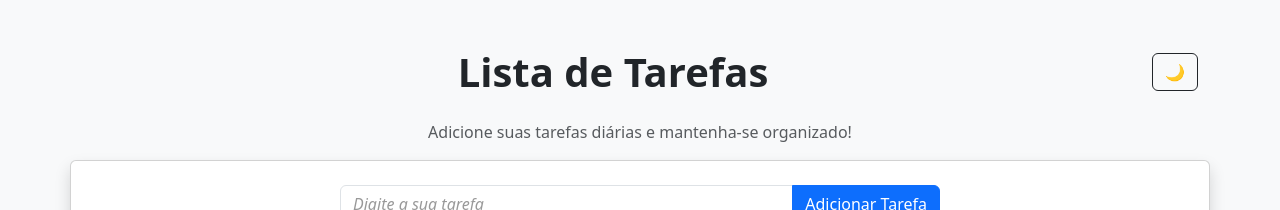
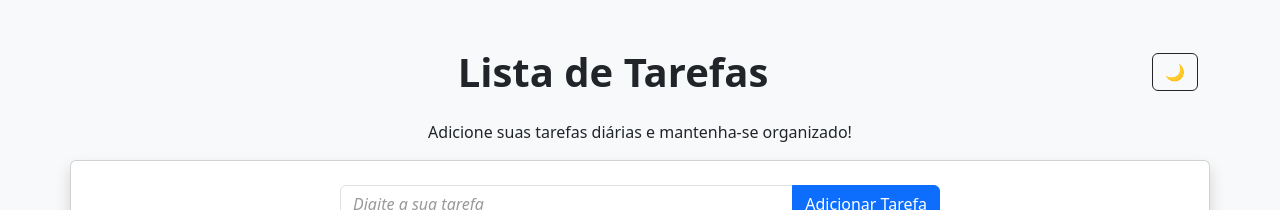
Before and after one commit to natbacx/To-do-List, a plain HTML site: page index.html in a window 1280 px wide. Shown: the top 210 px of the page. Drawn offline with nearby package versions, Linux system fonts and the light colour scheme.

Commit message:
Atualiza index.html e imagem de preview

```diff
--- a/index.html
+++ b/index.html
@@ -21,7 +21,7 @@
       </div>
       <div class="row justify-content-center">
         <div class="col-auto">
-          <p class="text-center text-muted">
+          <p class="text-center">
             Adicione suas tarefas diárias e mantenha-se organizado!
           </p>
         </div>
```
Also changed, not shown: screenshot.png.
